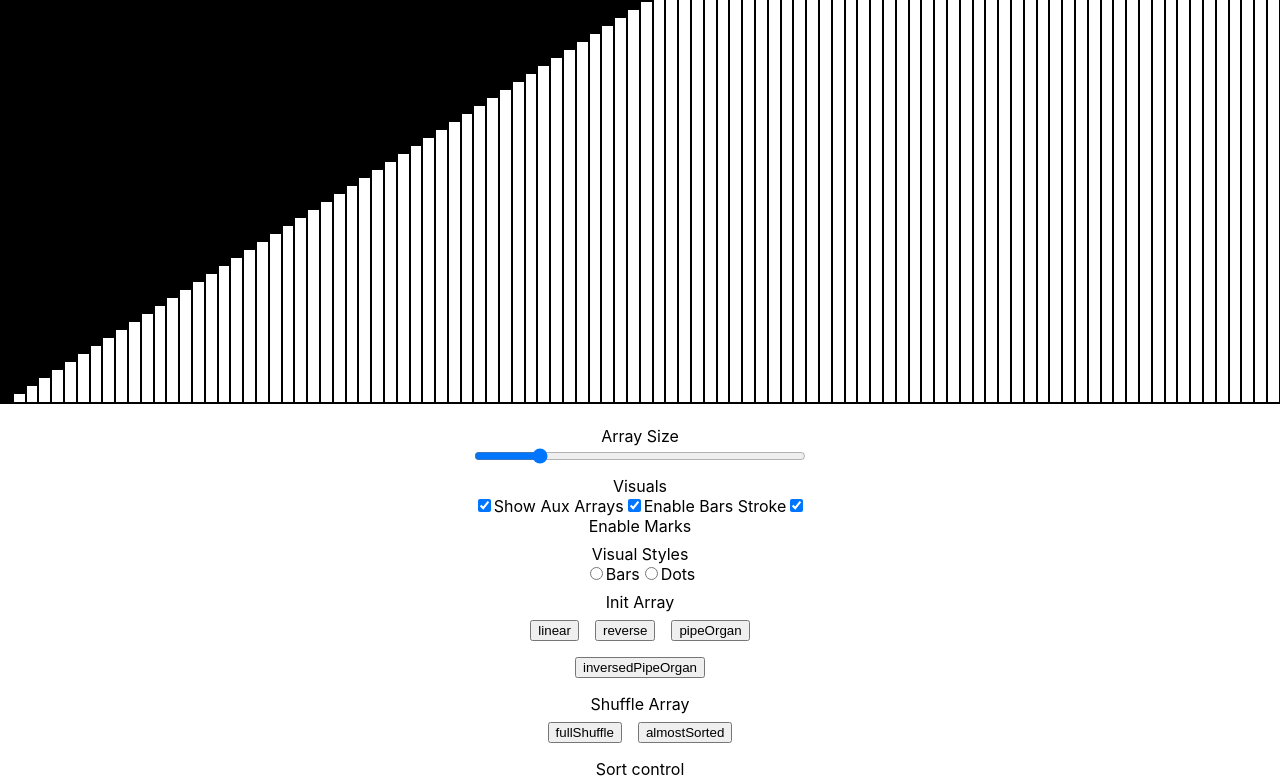
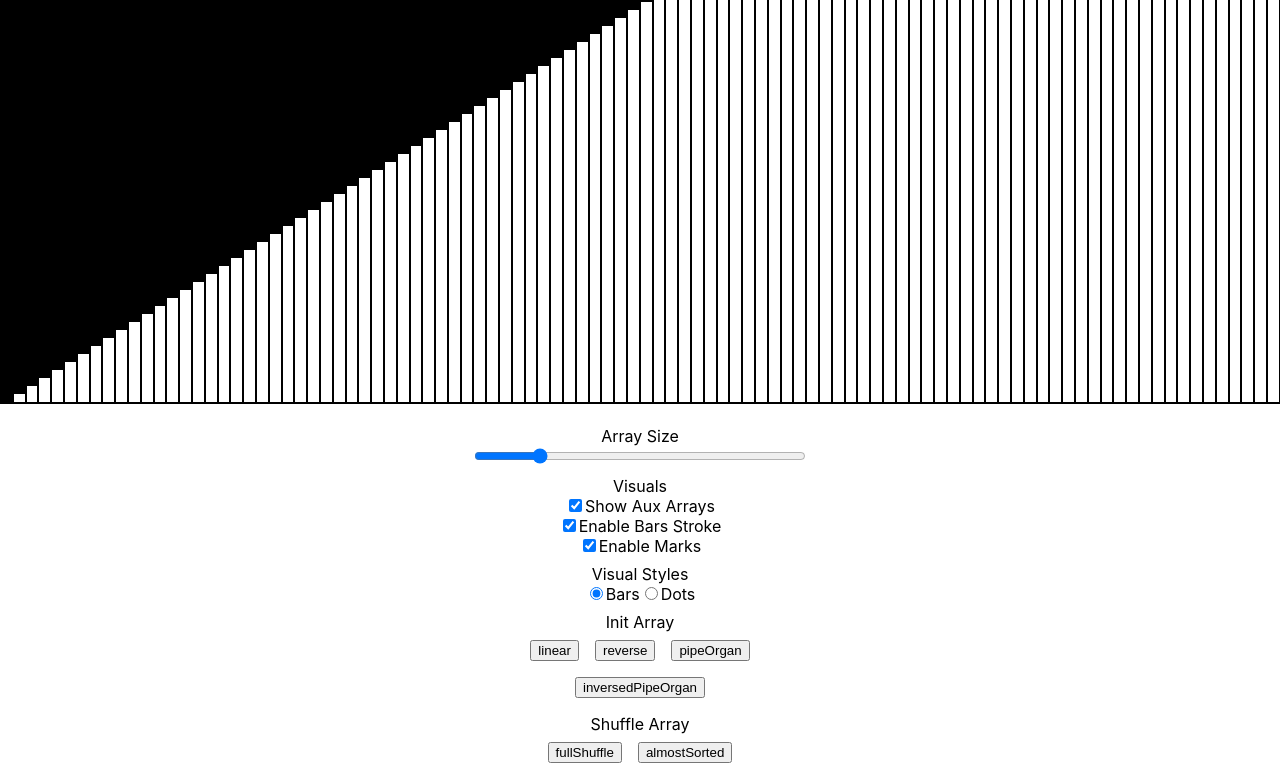
Before and after one commit to meetinger/array-visualizer, a React (Create React App) app: page / in a window 1280 px wide. Shown: the part 398-1179 px from the top of the page. Built offline with nearby package versions, Linux system fonts and the light colour scheme.

Commit message:
Minor layout fixes

```diff
--- a/src/components/Controls/Controls.js
+++ b/src/components/Controls/Controls.js
@@ -107,13 +107,13 @@ export class Controls extends React.Component {
         this.arrayVisualizer.setEnableBarsStroke(element.checked)
     }
 
-    toggleEnableMarks(){
+    toggleEnableMarks() {
         let element = document.getElementById("enableMarksCB")
         console.log(element.checked)
         this.arrayVisualizer.setEnableMarks(element.checked)
     }
 
-    toggleVisualStyle(val){
+    toggleVisualStyle(val) {
         this.arrayVisualizer.setVisualStyle(val)
     }
 
@@ -133,27 +133,36 @@ export class Controls extends React.Component {
                         <div>
                             <div className={styles.sectionHeader}>Visuals</div>
                             <div>
-                                <input onChange={this.toggleShowAuxArrays.bind(this)} type="checkbox" id="auxArrShowCB"
+                                <div>
+                                    <input onChange={this.toggleShowAuxArrays.bind(this)} type="checkbox"
+                                           id="auxArrShowCB"
                                            name="auxArrShowCB" defaultChecked={true}/>
                                     <label htmlFor="auxArrShowCB">Show Aux Arrays</label>
-
-                                <input onChange={this.toggleBarsStroke.bind(this)} type="checkbox" id="enableStrokeCB"
+                                </div>
+                                <div>
+                                    <input onChange={this.toggleBarsStroke.bind(this)} type="checkbox"
+                                           id="enableStrokeCB"
                                            name="enableStrokeCB" defaultChecked={true}/>
                                     <label htmlFor="enableStrokeCB">Enable Bars Stroke</label>
-
-                                <input onChange={this.toggleEnableMarks.bind(this)} type="checkbox" id="enableMarksCB"
+                                </div>
+                                <div>
+                                    <input onChange={this.toggleEnableMarks.bind(this)} type="checkbox"
+                                           id="enableMarksCB"
                                            name="enableMarksCB" defaultChecked={true}/>
                                     <label htmlFor="enableMarksCB">Enable Marks</label>
+                                </div>
                             </div>
                         </div>
                         <div>
                             <div className={styles.sectionHeader}>Visual Styles</div>
                             <div>
-                                <input onChange={this.toggleVisualStyle.bind(this, "bars")} type="radio" id="barsRadioBtn"
-                                       name="visualStyle" value="bars"/>
+                                <input onChange={this.toggleVisualStyle.bind(this, "bars")} type="radio"
+                                       id="barsRadioBtn"
+                                       name="visualStyle" value="bars" defaultChecked={true}/>
                                 <label htmlFor="barsRadioBtn">Bars</label>
 
-                                <input onChange={this.toggleVisualStyle.bind(this, "dots")} type="radio" id="dotsRadioBtn"
+                                <input onChange={this.toggleVisualStyle.bind(this, "dots")} type="radio"
+                                       id="dotsRadioBtn"
                                        name="visualStyle" value="dots"/>
                                 <label htmlFor="dotsRadioBtn">Dots</label>
                             </div>
```
Lines whose indentation alone changed are shown as unchanged.
